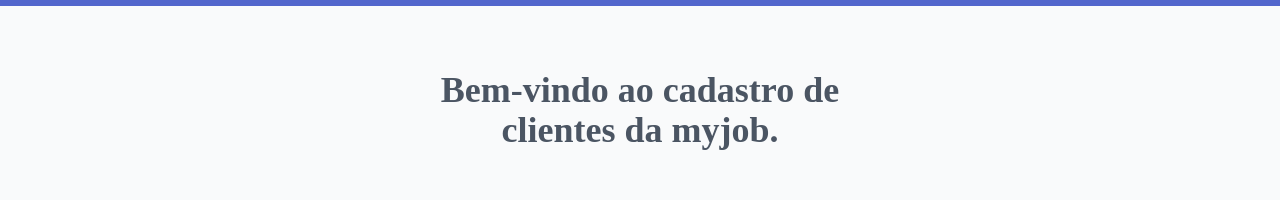
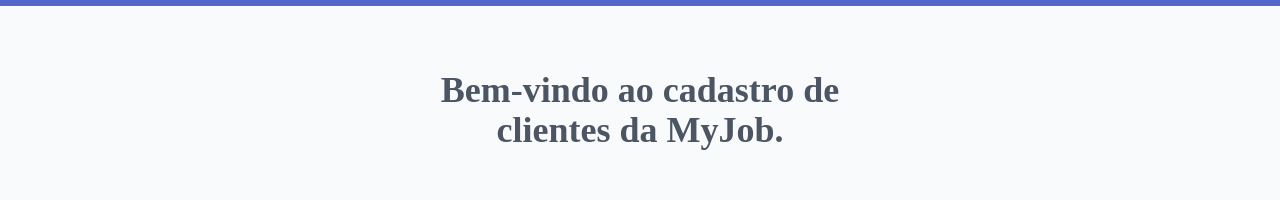
Before and after one commit to maiajrs/myjob-front, a React (Vite) app: page / in a window 1280 px wide. Shown: the part 154-354 px from the top of the page. Built offline with nearby package versions, Linux system fonts and the light colour scheme.

Commit message:
chore: add react router dom

```diff
--- a/package.json
+++ b/package.json
@@ -12,7 +12,8 @@
   },
   "dependencies": {
     "react": "^18.2.0",
-    "react-dom": "^18.2.0"
+    "react-dom": "^18.2.0",
+    "react-router-dom": "^6.8.1"
   },
   "devDependencies": {
     "@types/react": "^18.0.26",
--- a/src/components/Home.tsx
+++ b/src/components/Home.tsx
@@ -1,10 +1,10 @@
-import { Button } from "./Button";
+import { Button } from './Button';
 
 export function Home () {
   return (
     <main className="flex flex-col items-center mt-16">
       <div className="after">
-        <h2 className="font-['Roboto+Mono'] max-w-[400px] text-center font-bold text-4xl text-gray-600">Bem-vindo ao cadastro de clientes da myjob.</h2>
+        <h2 className="font-['Roboto+Mono'] max-w-[400px] text-center font-bold text-4xl text-gray-600">Bem-vindo ao cadastro de clientes da MyJob.</h2>
       </div>
       <span className="self-center text-blue-700 mt-14 mb-14">_______________________</span>
       <div>
```
Also changed, not shown: 1 other file (tests, documents, lock files or other folders).
